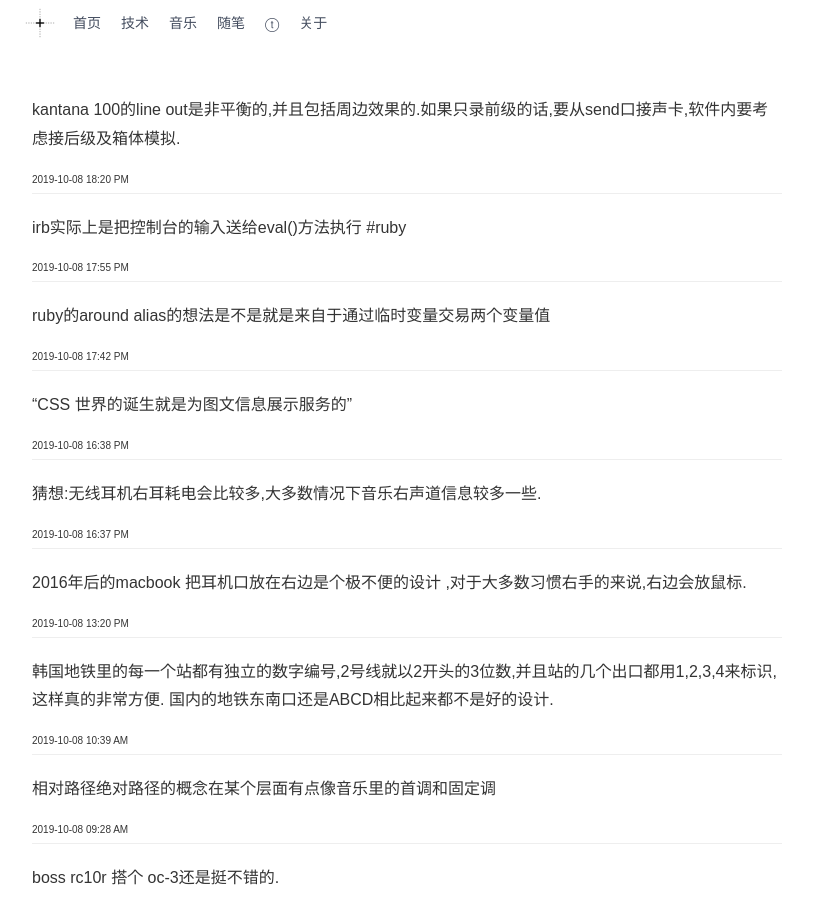
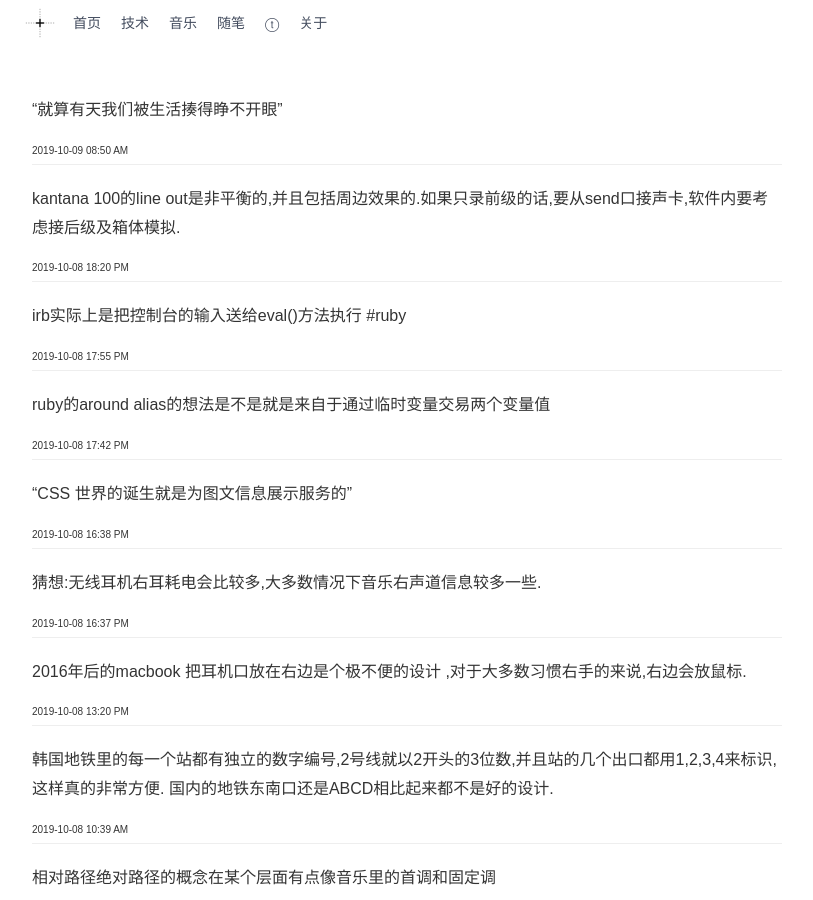
Before and after one commit to babyking/babyking.github.io, a Jekyll site: the page built from _posts/2019-09-23-t.md, in a window 1280 px wide and 900 px high. Shown: the whole window, without its empty margins (233-1046 px from the left). Built offline with Jekyll 4.4.1, drawn with Linux system fonts in a browser that asks for light colours.

Commit message:
blog update

```diff
--- a/_posts/2019-09-23-t.md
+++ b/_posts/2019-09-23-t.md
@@ -6,6 +6,10 @@
 permalink: /t/
 date: 2019-09-23 11:46
 ---
+
+"就算有天我们被生活揍得睁不开眼"
+<font size="1">2019-10-09 08:50 AM</font>
+<hr>
 
 kantana 100的line out是非平衡的,并且包括周边效果的.如果只录前级的话,要从send口接声卡,软件内要考虑接后级及箱体模拟.
 <font size="1">2019-10-08 18:20 PM</font>
```
